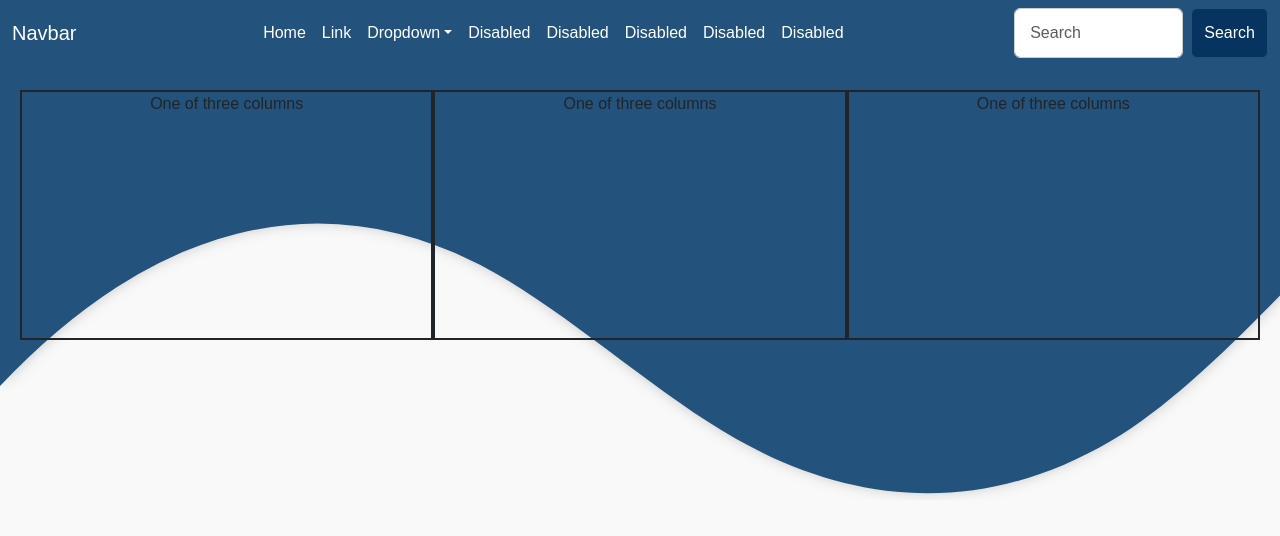
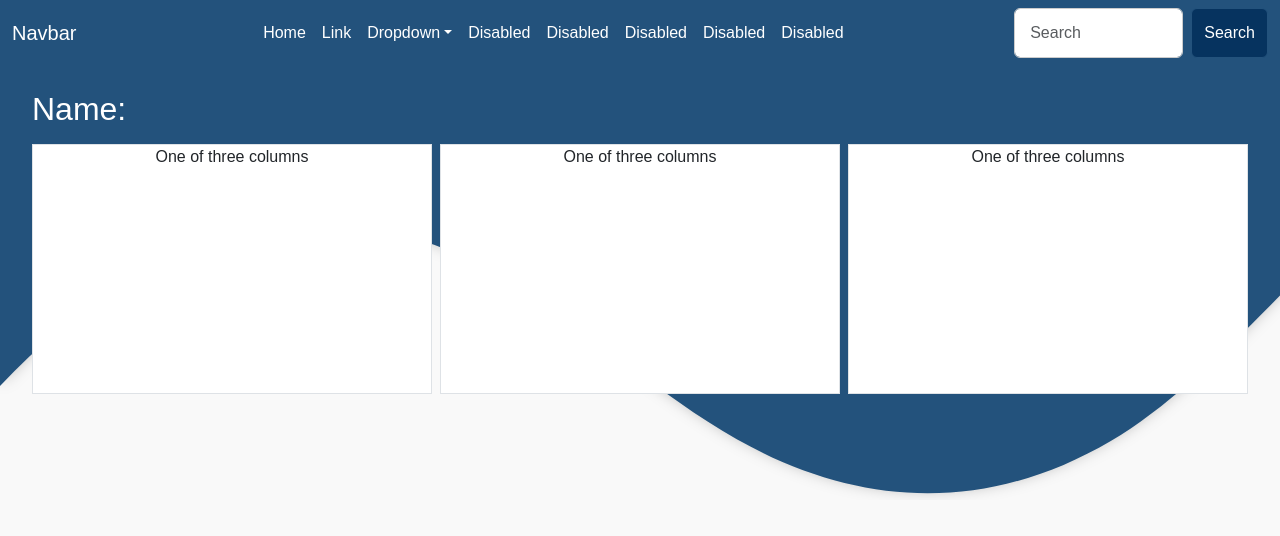
Before and after one commit to devtescode/Frontend-StepBoutique, a React (Vite) app: page /db in a window 1280 px wide. Shown: the top 536 px of the page. Built offline with nearby package versions, Linux system fonts and the light colour scheme.

Commit message:
db add up

```diff
--- a/src/components/Dashboard-page/Dashboard.css
+++ b/src/components/Dashboard-page/Dashboard.css
@@ -15,6 +15,14 @@
 }
 
 .db_col_all{
-    border: 2px solid;
+    /* border: 2px solid; */
     height: 250px;
+    width: 33%;
 }
+
+
+@media (max-width:688px) {
+    .db_col_all{
+        width: 100%;
+    }
+}
--- a/src/components/Dashboard-page/Dashboard.jsx
+++ b/src/components/Dashboard-page/Dashboard.jsx
@@ -59,16 +59,20 @@ const Dashboard = () => {
                 </div>
             </nav>
 
-
-            <div class="text-center mx-auto mt-4" style={{width:"95%"}}>
-                <div class="row">
-                    <div class="col-md-4 col-sm-12 db_col_all">
+            <div class="text-center mx-auto mt-4" style={{ width: "95%" }}>
+                <div className='text-start text-white'>
+                    <h2>
+                        Name:
+                    </h2>
+                </div>
+                <div class=" gap-2 d-lg-flex d-md-flex d-sm-block mt-3">
+                    <div class="border bg-white db_col_all">
                         One of three columns
                     </div>
-                    <div class="col-md-4 col-sm-12 db_col_all">
+                    <div class="border mt-sm-0 bg-white mt-3 db_col_all">
                         One of three columns
                     </div>
-                    <div class="col-md-4 col-sm-12 db_col_all">
+                    <div class="border mt-sm-0 bg-white mt-3  db_col_all">
                         One of three columns
                     </div>
                 </div>
```
